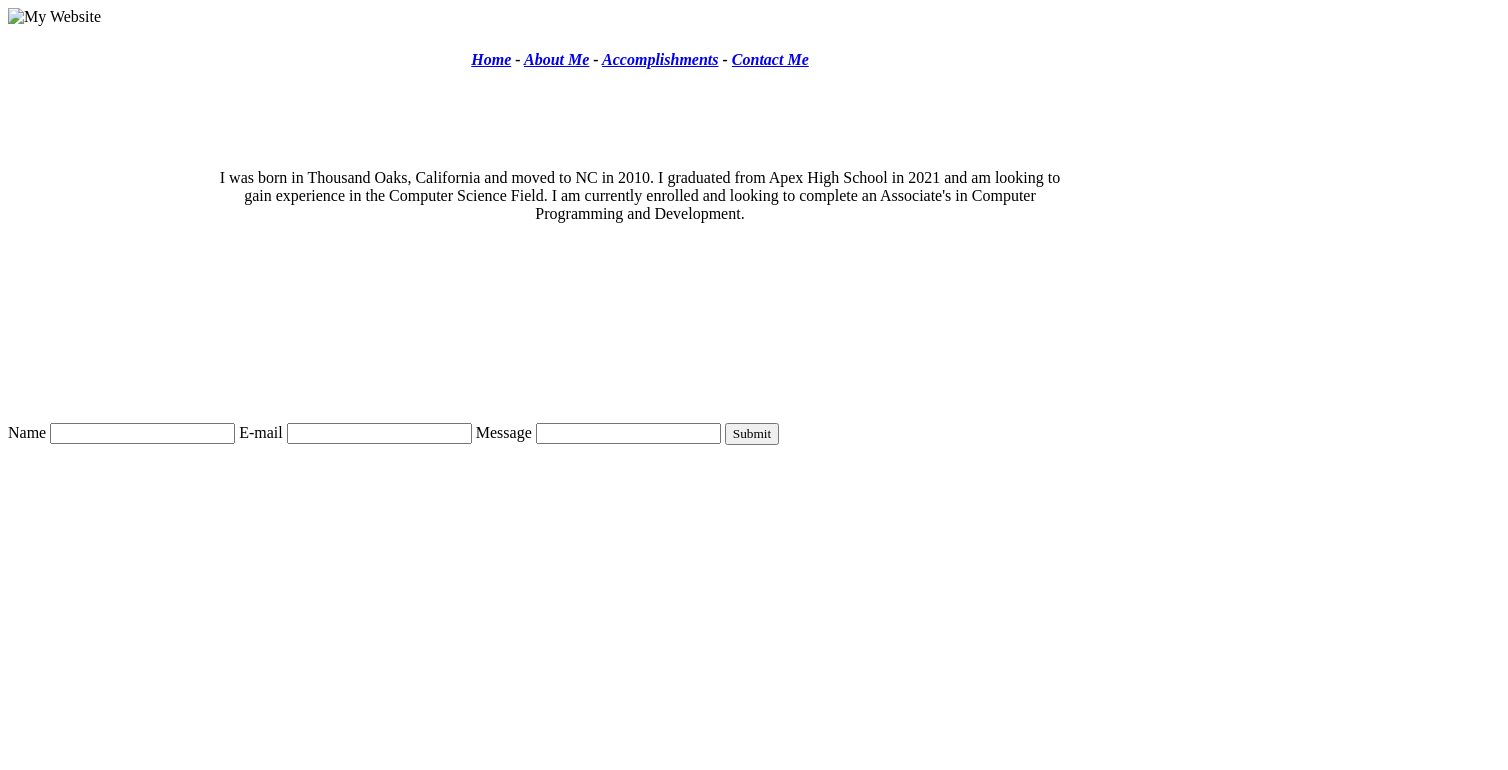
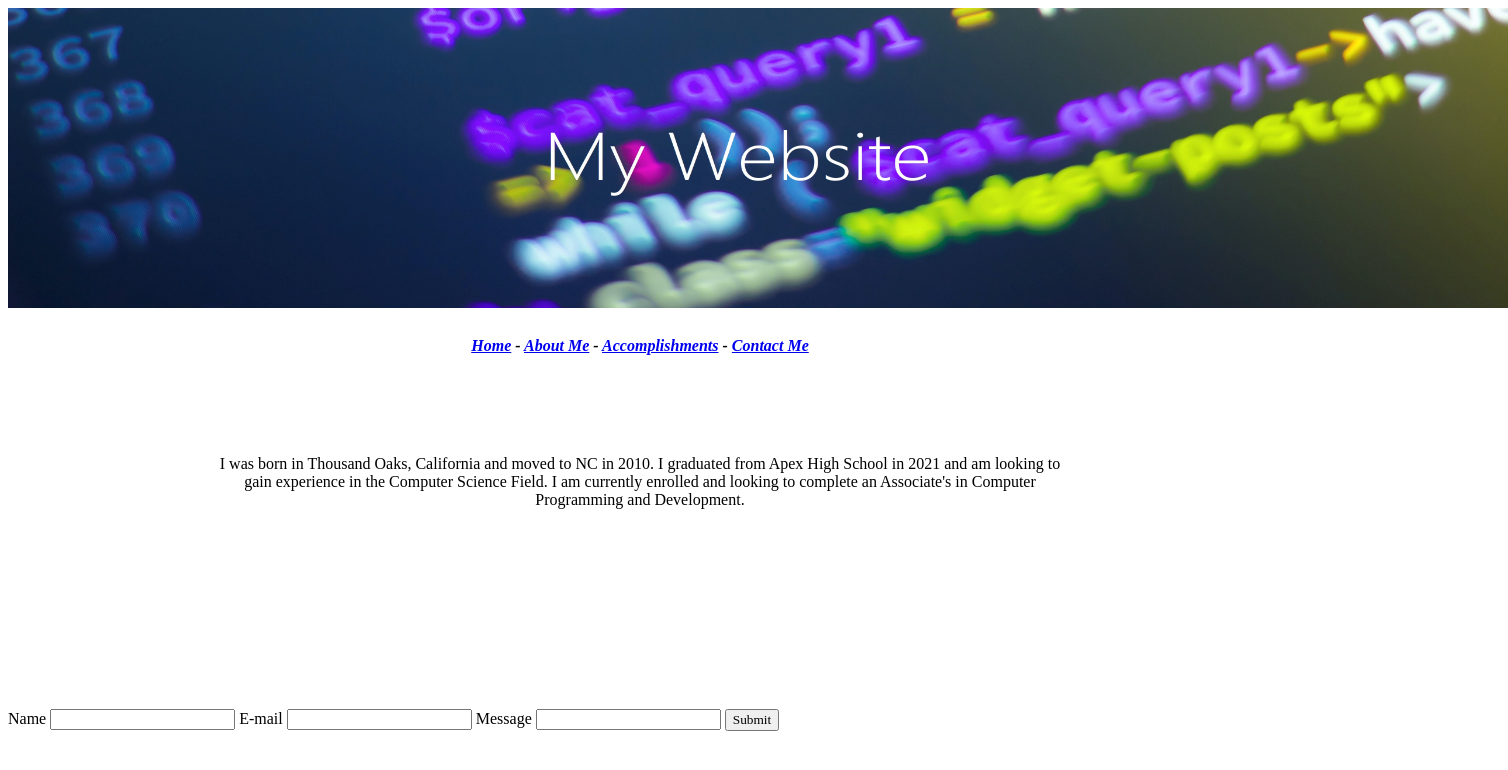
Before and after one commit to stewari23/stewari23.github.io, a plain HTML site: page about.html in a window 1280 px wide. Shown: the whole page, 1508 px wide, since content can reach past the window. Drawn offline with Linux system fonts and the light colour scheme; files whose address does not match are found by name.

Commit message:
Update about.html

```diff
--- a/about.html
+++ b/about.html
@@ -30,7 +30,7 @@
 
 <body>
 	<div class ="title_pic">
-		<img src="assets/code.jpg" height="300" width="1500" alt="My Website">
+		<img src="code.jpg" height="300" width="1500" alt="My Website">
 	</div>
 
 
```
